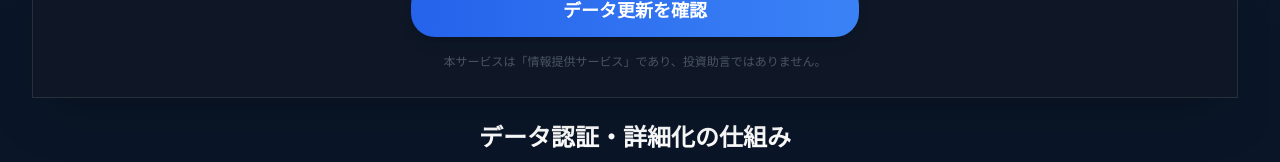
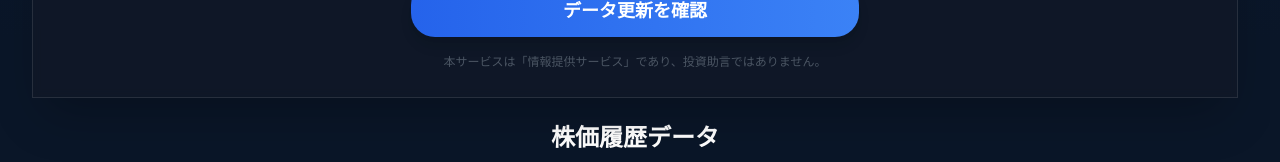
Before and after one commit to lil053004-bit/wuliao, a React (Vite) app: page / in a window 1280 px wide. Shown: the part 761-923 px from the top of the page. Built offline with nearby package versions, Linux system fonts and the light colour scheme; no server answers.

Commit message:
Updated DataDisplaySection.tsx

```diff
--- a/src/components/DataDisplaySection.tsx
+++ b/src/components/DataDisplaySection.tsx
@@ -1,6 +1,44 @@
 import { useEffect, useRef, useState } from 'react';
 import { TrendingUp, TrendingDown } from 'lucide-react';
 import type { StockData } from '../types/stock';
+
+const mockStocksData = [
+  {
+    date: '2024-01-25',
+    close: '2,450.5',
+    change: '-42.5',
+    changePercent: '-1.67%',
+    volume: '1,234,500'
+  },
+  {
+    date: '2024-01-24',
+    close: '2,493.0',
+    change: '+15.0',
+    changePercent: '+0.60%',
+    volume: '987,600'
+  },
+  {
+    date: '2024-01-23',
+    close: '2,478.0',
+    change: '-8.5',
+    changePercent: '-0.34%',
+    volume: '1,456,200'
+  },
+  {
+    date: '2024-01-22',
+    close: '2,486.5',
+    change: '+32.0',
+    changePercent: '+1.30%',
+    volume: '1,678,900'
+  },
+  {
+    date: '2024-01-19',
+    close: '2,454.5',
+    change: '-18.5',
+    changePercent: '-0.75%',
+    volume: '1,123,400'
+  }
+];
 
 interface DataDisplaySectionProps {
   stockData?: StockData | null;
@@ -18,21 +56,15 @@ export default function DataDisplaySection({ stockData }: DataDisplaySectionProp
         changePercent: price.changePercent,
         volume: price.volume
       }))
-    : [];
+    : mockStocksData;
 
   useEffect(() => {
-    if (data.length === 0) return;
-
     const interval = setInterval(() => {
       setCurrentIndex((prev) => (prev + 1) % data.length);
     }, 3000);
 
     return () => clearInterval(interval);
   }, [data.length]);
-
-  if (!stockData?.prices.length) {
-    return null;
-  }
 
   return (
     <div id="data-display" className="w-full px-3 py-4 mt-2">
@@ -41,7 +73,7 @@ export default function DataDisplaySection({ stockData }: DataDisplaySectionProp
           株価履歴データ
         </h2>
         <p className="text-xs text-text-muted mb-2">
-          {stockData.info.name}の過去の株価推移
+          {stockData?.info.name ? `${stockData.info.name}の過去の株価推移` : '株式の過去の価格推移を表示します'}
         </p>
       </div>
 
```
